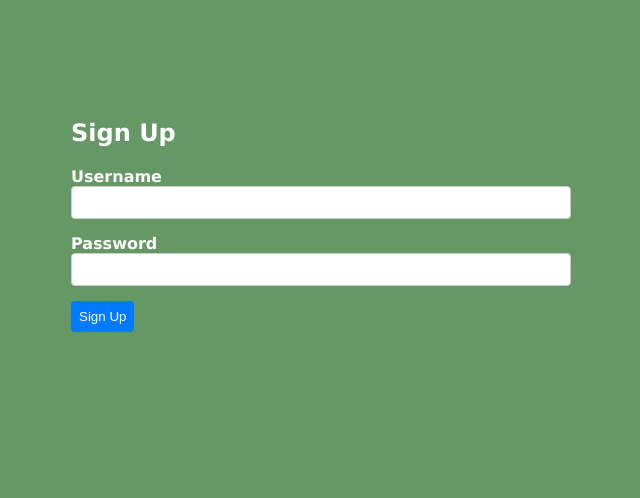
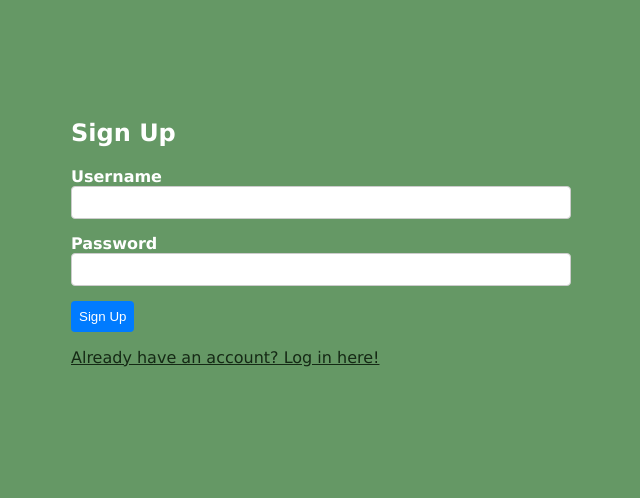
Before and after one commit to jackcado/yr12website-development-project, a Flask app: page /signup in a window 1280 px wide. Shown: the part 50-548 px from the top of the page, without its empty margins (29-669 px from the left). Run offline with Flask 3, Linux system fonts and the light colour scheme.

Commit message:
ooh styled but still no work...

```diff
--- a/app.py
+++ b/app.py
@@ -50,7 +50,7 @@ def login():
         username = request.form['username']
         password = request.form['password']
     sql = "SELECT * from user WHERE username = ?"
-    user = query_db(sql=sql,args=(username,),one=True)
+    user = query_db(sql=sql,args=('username',),one=True)
     if user:
             if check_password_hash(user['password'] ,password):
                 session['user'] = user
--- a/static/style.css
+++ b/static/style.css
@@ -129,7 +129,7 @@ button:hover{
     flex-direction: column;
 }
 
-.input{
+.input-group{
     margin-bottom: 15px;
 }
 
@@ -157,3 +157,11 @@ button{
 button:hover{
     background-color: #0056b3;
 }
+
+.redirect{
+    margin-top: 16px;
+}
+
+a{
+    color: rgb(21, 41, 21);
+}
--- a/templates/signup.html
+++ b/templates/signup.html
@@ -14,6 +14,10 @@
                 <input type="password" name="password" required>
             </div>
             <button type="submit">Sign Up</button>
+
+            <div class="redirect">
+                <a href="login">Already have an account? Log in here!</a>
+            </div>
         </form>
     </div>
 </main>
```
Also changed, not shown: templates/login.html (+6 -5 lines), 1 other file.
